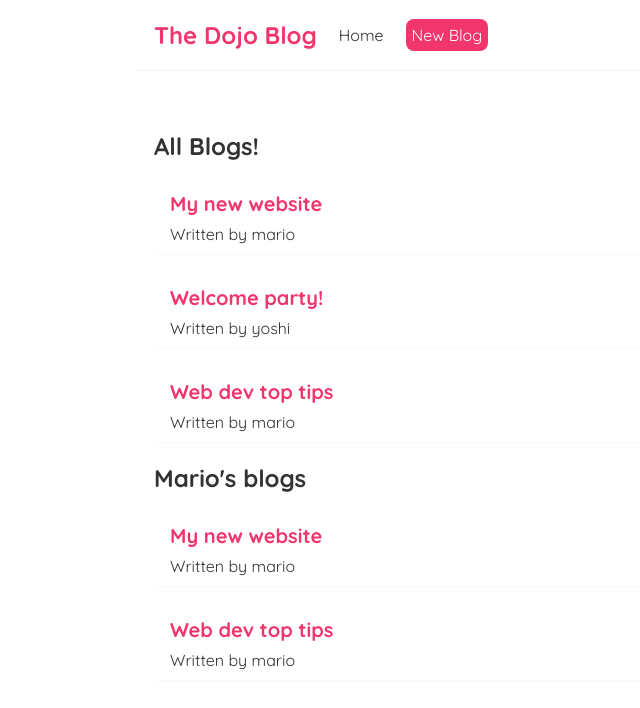
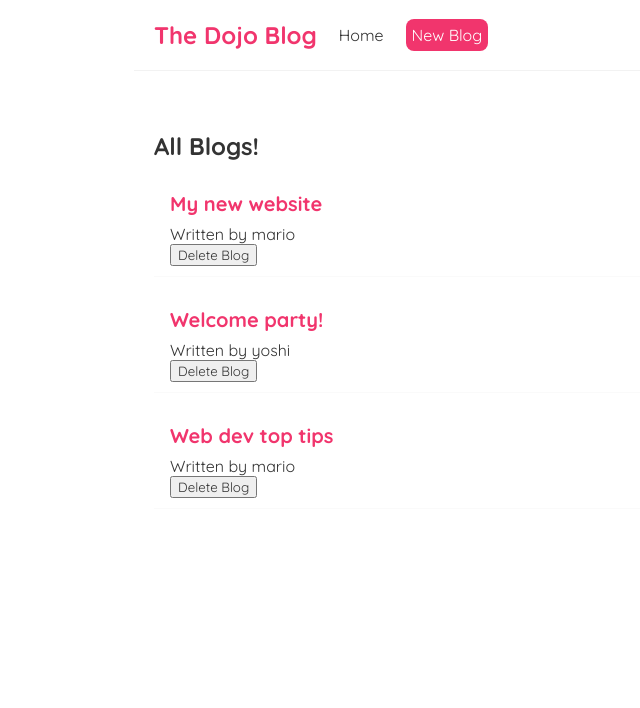
Before and after one commit to dominhdang148/react_learning, a React (Create React App) app: page / in a window 1280 px wide. Shown: the top 708 px of the page, without its empty margins (186-826 px from the left). Built offline with nearby package versions, Linux system fonts and the light colour scheme.

Commit message:
Finished lesson 13

```diff
--- a/src/BlogList.js
+++ b/src/BlogList.js
@@ -1,8 +1,6 @@
-const BlogList = ({ blogs, title }) => {
+const BlogList = ({ blogs, title, handleDelete }) => {
     // const blogs = props.blogs;
     // const title = props.title;
-
-
 
 
     return (
@@ -12,6 +10,7 @@ const BlogList = ({ blogs, title }) => {
                 <div className="blog-preview" key={blog.id}>
                     <h2>{blog.title}</h2>
                     <p>Written by {blog.author}</p>
+                    <button onClick={() => handleDelete(blog.id)}>Delete Blog</button>
                 </div>
             ))}
         </div>
--- a/src/Home.js
+++ b/src/Home.js
@@ -7,10 +7,16 @@ const Home = () => {
         { title: 'Welcome party!', body: 'lorem ipsum ...', author: 'yoshi', id: 2 },
         { title: 'Web dev top tips', body: 'lorem ipsum ...', author: 'mario', id: 3 },
     ]);
+
+    const handleDelete = (id) => {
+        const newBlogs = blogs.filter(blog => blog.id !== id)
+        setBlogs(newBlogs)
+    }
+
     return (
         <div className="home">
-            <BlogList blogs={blogs} title="All Blogs!" />
-            <BlogList blogs={blogs.filter((blog) => blog.author === 'mario')} title="Mario's blogs" />
+            <BlogList blogs={blogs} title="All Blogs!" handleDelete={handleDelete} />
+
         </div>
     );
 }
```
